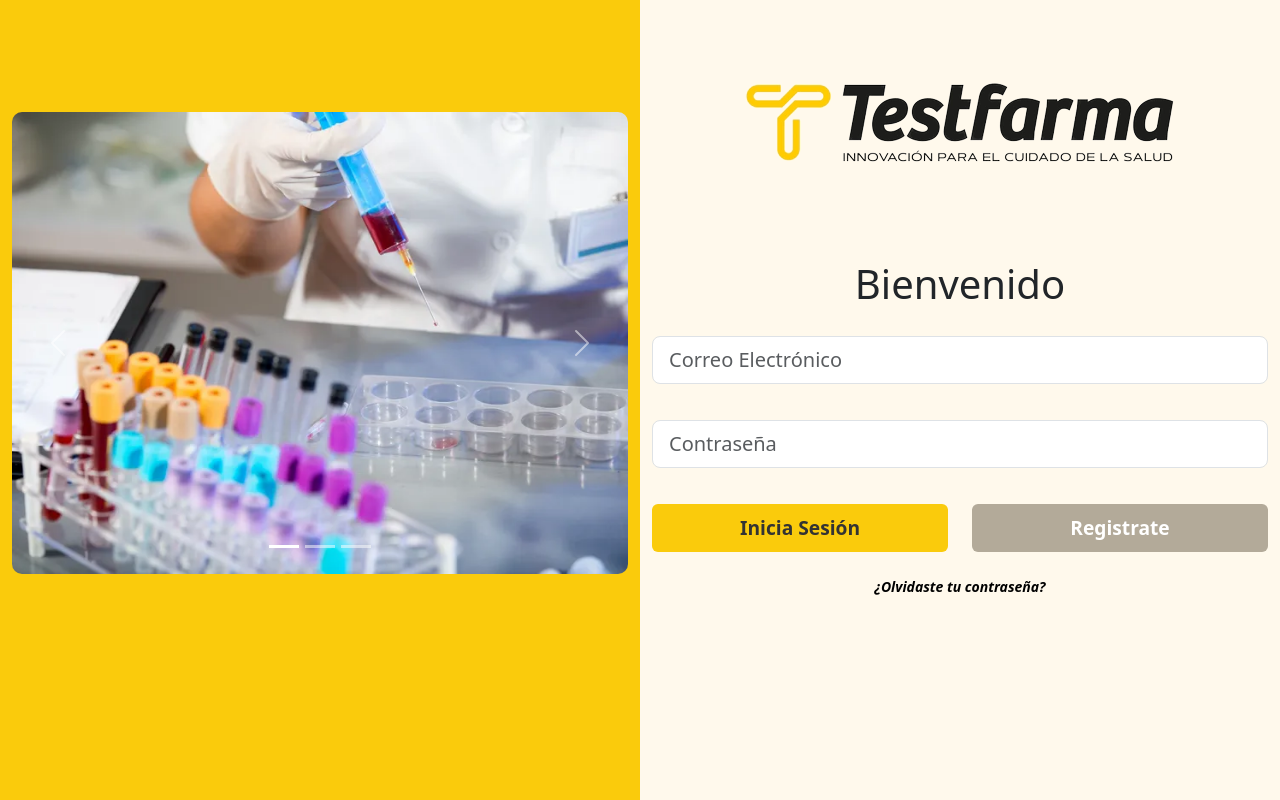
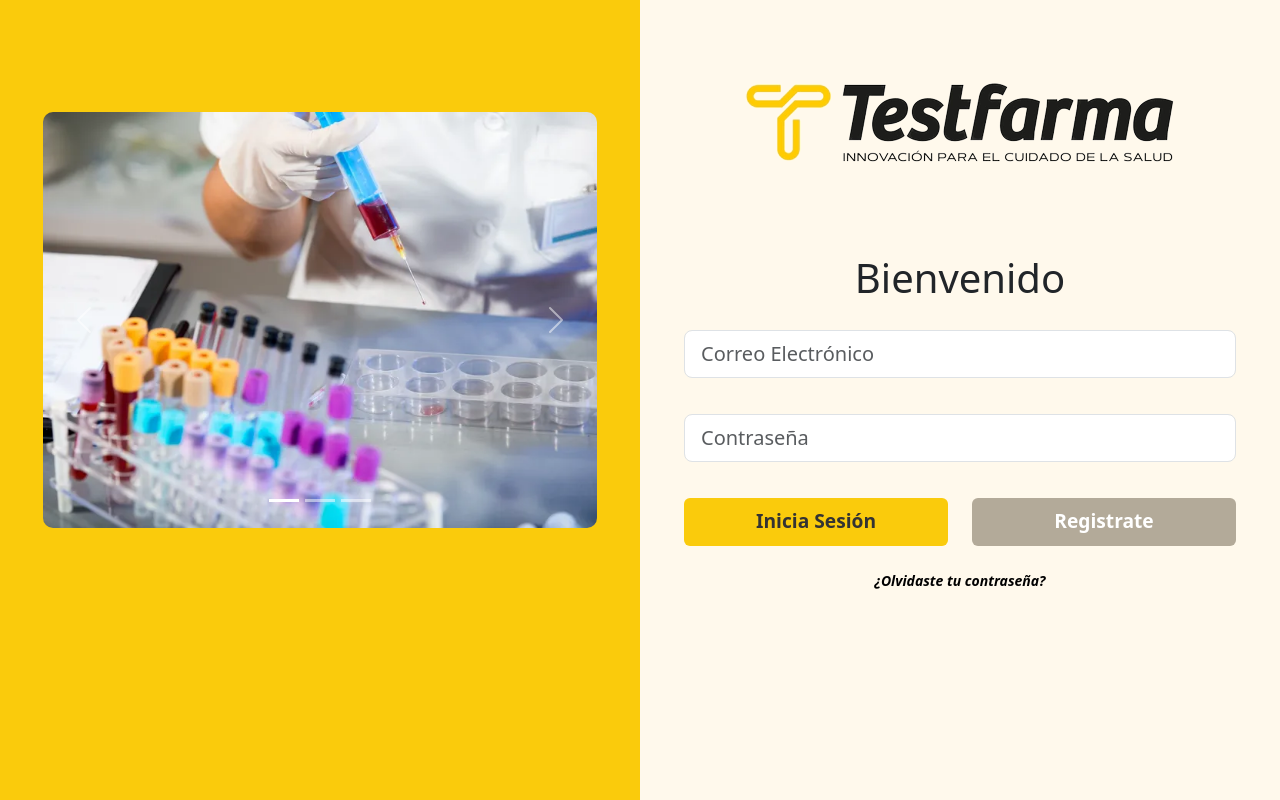
Before and after one commit to jorgergo/testfarma_webapp, a Django app: page /login in a window 1280 px wide. Run offline with Django 4.2, Linux system fonts and the light colour scheme; some libraries are stand-ins or nearby versions.

Commit message:
Login updated

```diff
--- a/login/static/styles/login.css
+++ b/login/static/styles/login.css
@@ -17,8 +17,11 @@
   display: flex;
   align-items: center;
   justify-content: center;
-  height: 100%;
   margin-top: 15%;
+  width: 90%;
+  margin-left: auto;
+  margin-right: auto;
+  border-radius: 10px;
 }
 
 .login-img {
@@ -52,6 +55,7 @@
 
 .right-container {
   margin-top: 5%;
+  width: 90%;
 }
 
 .login-form {
```
Also changed, not shown: login/templates/signup/signup.html (+5 -2 lines).
